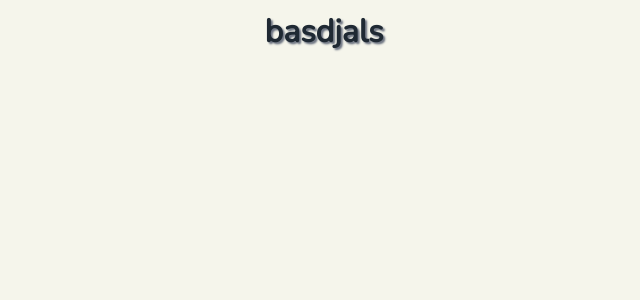
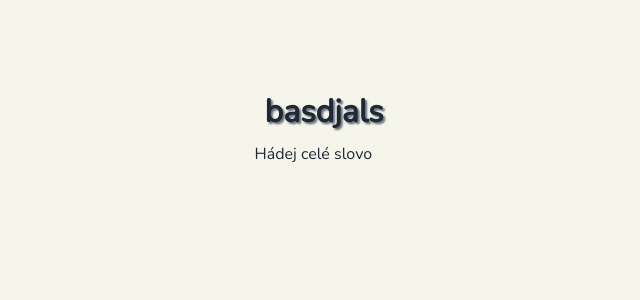
Before and after one commit to ImuneGH/hangman, a React (Vite) app: page /game in a window 1280 px wide. Shown: the top 300 px of the page, without its empty margins (316-956 px from the left). Built offline with nearby package versions, Linux system fonts and the light colour scheme.

Commit message:
feat: částečné nastylování Game.tsx

```diff
--- a/src/css/components/solution.css
+++ b/src/css/components/solution.css
@@ -0,0 +1,3 @@
+.the-word {
+  font-family: "Gloria Hallelujah", cursive;
+}
--- a/src/css/pages/game.css
+++ b/src/css/pages/game.css
@@ -1,3 +1,4 @@
-.the-word {
-  font-family: "Gloria Hallelujah", cursive;
+.game-layout {
+  max-width: 20rem;
+  margin-top: 5rem;
 }
--- a/src/pages/Game.tsx
+++ b/src/pages/Game.tsx
@@ -1,18 +1,26 @@
 import "../css/pages/game.css";
-// import type { OutletContextType } from "../types/types";
-// import { useEffect } from "react";
-// import { useOutletContext } from "react-router-dom";
-
-// const { label, setLabel } = useOutletContext<OutletContextType>();
-// useEffect(() => {
-//   setLabel("Přezdívka");
-// }, []);
+import GameInfo from "../components/GameInfo";
+import Solution from "../components/Solution";
+import GuessLetters from "../components/GuessLetters";
+import TextInput from "../components/TextInput";
+import type { OutletContextType } from "../types/types";
+import { useEffect } from "react";
+import { useOutletContext } from "react-router-dom";
 
 const Game = () => {
+  const { label, setLabel } = useOutletContext<OutletContextType>();
+  useEffect(() => {
+    setLabel("Hádej celé slovo");
+  }, []);
+
   return (
-    <>
+    <div className="game-layout">
       <h1>basdjals</h1>
-    </>
+      <GameInfo />
+      <Solution />
+      <GuessLetters />
+      <TextInput label={label} />
+    </div>
   );
 };
 
```
